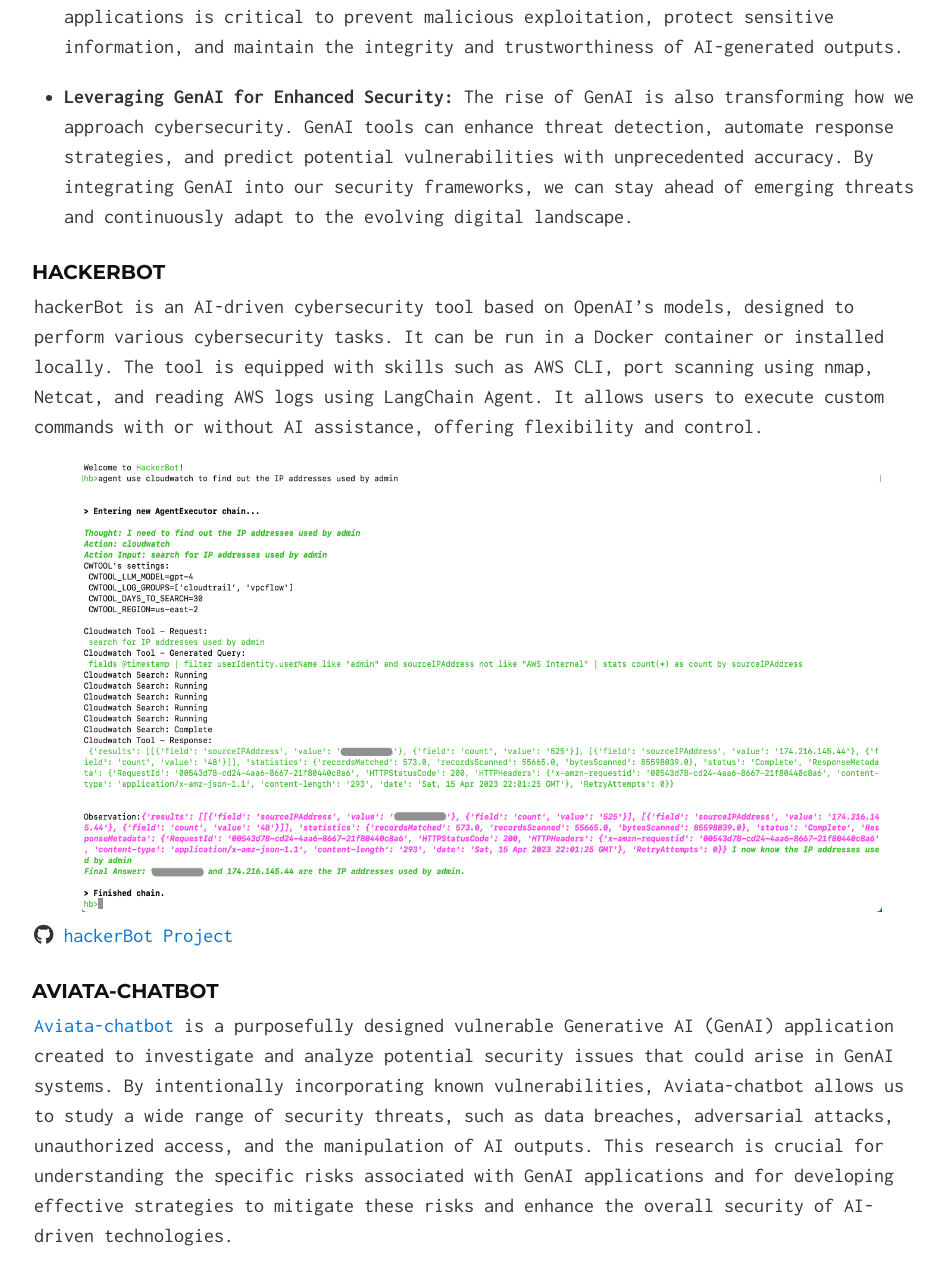
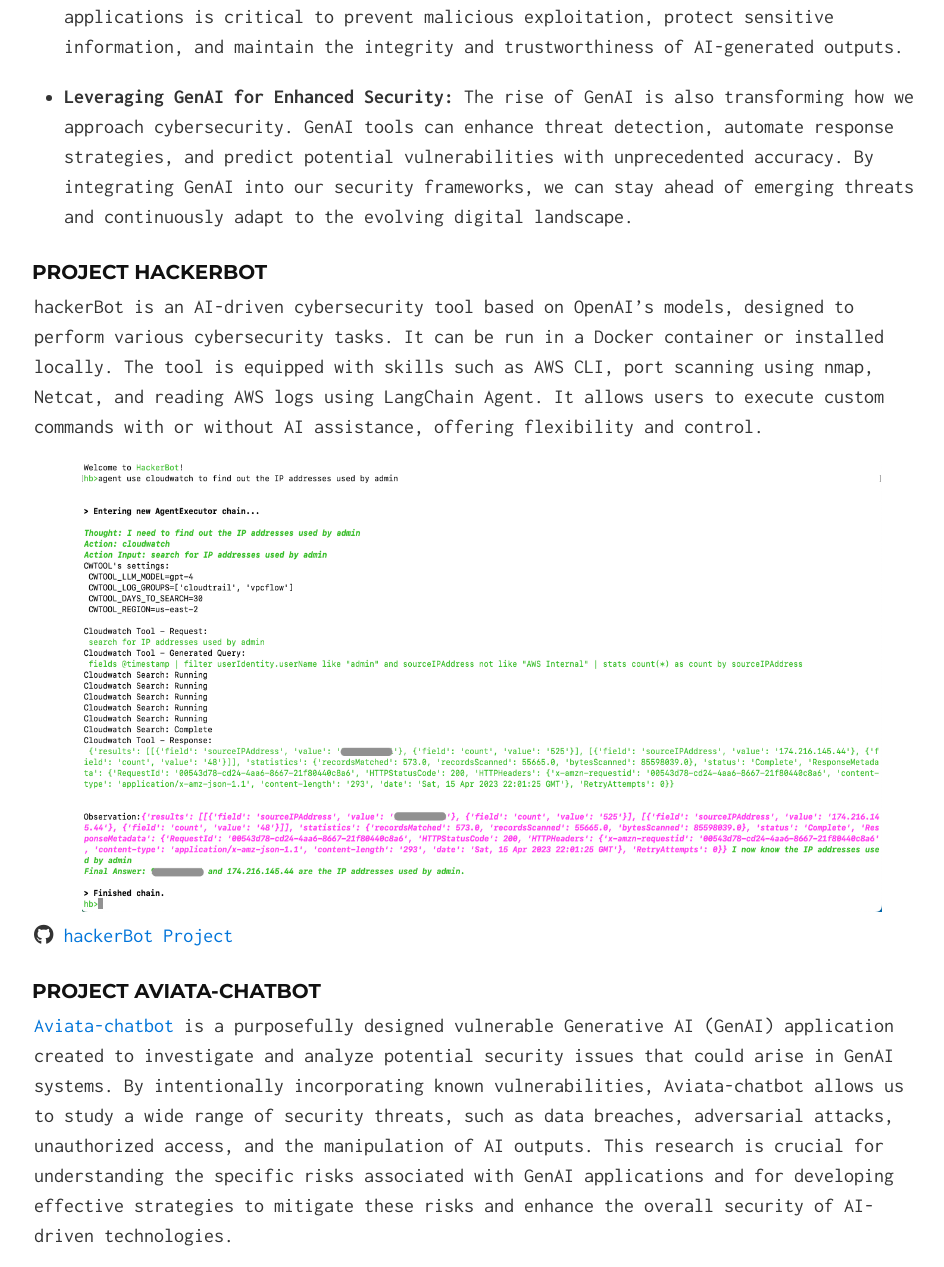
Before and after one commit to Ahmed-AG/cyberdojo-page, a Jekyll site: the page built from research.md, in a window 1280 px wide and 1400 px high, scrolled down 625 px, cut to the strip 0-1267 px from the top of the window. Shown: the whole strip, without its empty margins (158-1102 px from the left). Built offline with Jekyll 4.4.1, drawn with Linux system fonts in a browser that asks for light colours; our own code applies the rules of GitHub Pages for plain Markdown files; some of the changed text lies outside the part shown.

Commit message:
update site

```diff
--- a/research.md
+++ b/research.md
@@ -9,7 +9,7 @@
 
 - **Leveraging GenAI for Enhanced Security:** The rise of GenAI is also transforming how we approach cybersecurity. GenAI tools can enhance threat detection, automate response strategies, and predict potential vulnerabilities with unprecedented accuracy. By integrating GenAI into our security frameworks, we can stay ahead of emerging threats and continuously adapt to the evolving digital landscape.
 
-### hackerBot
+### Project hackerBot
 hackerBot is an AI-driven cybersecurity tool based on OpenAI's models, designed to perform various cybersecurity tasks. It can be run in a Docker container or installed locally. The tool is equipped with skills such as AWS CLI, port scanning using nmap, Netcat, and reading AWS logs using LangChain Agent. It allows users to execute custom commands with or without AI assistance, offering flexibility and control.
 
 <center>
@@ -18,7 +18,7 @@
 
 <i class="fab fa-github"></i> [hackerBot Project](https://github.com/Ahmed-AG/hackerbot){:target="_blank"}
 
-### Aviata-chatbot
+### Project Aviata-chatbot
 
 [Aviata-chatbot](https://github.com/Ahmed-AG//aviata-chatbot){:target="_blank"} is a purposefully designed vulnerable Generative AI (GenAI) application created to investigate and analyze potential security issues that could arise in GenAI systems. By intentionally incorporating known vulnerabilities, Aviata-chatbot allows us to study a wide range of security threats, such as data breaches, adversarial attacks, unauthorized access, and the manipulation of AI outputs. This research is crucial for understanding the specific risks associated with GenAI applications and for developing effective strategies to mitigate these risks and enhance the overall security of AI-driven technologies.
 
@@ -28,7 +28,7 @@
 
 <i class="fab fa-github"></i> [Aviata-chatbot Project](https://github.com/Ahmed-AG//aviata-chatbot){:target="_blank"}
 
-### Cloudwatch-bot
+### Project Cloudwatch-bot
 Cloudwatch-bot is a proof-of-concept project that demonstrates how AI can be utilized to interface with security solutions. The project has a user interface that is built using HTML and JavaScript and is hosted on a public S3 bucket. The UI communicates with a backend system that includes an API Gateway and a Lambda function, which is written in Python and has permission to access OpenAI and CloudWatch. When a user makes a request, the API Gateway triggers the Lambda function, which translates the request using OpenAI into a CloudWatch query that searches for relevant information in CloudWatch logs. <a id="cloudwatch-bot-demo"></a>[Use it LIVE here.](/cloudwatch-bot.html){:target="_blank"}
 
 <i class="fab fa-github"></i> [AWS CloudWatch-bot Sample Code](https://github.com/Ahmed-AG/Cloudwatch-bot){:target="_blank"}
```
